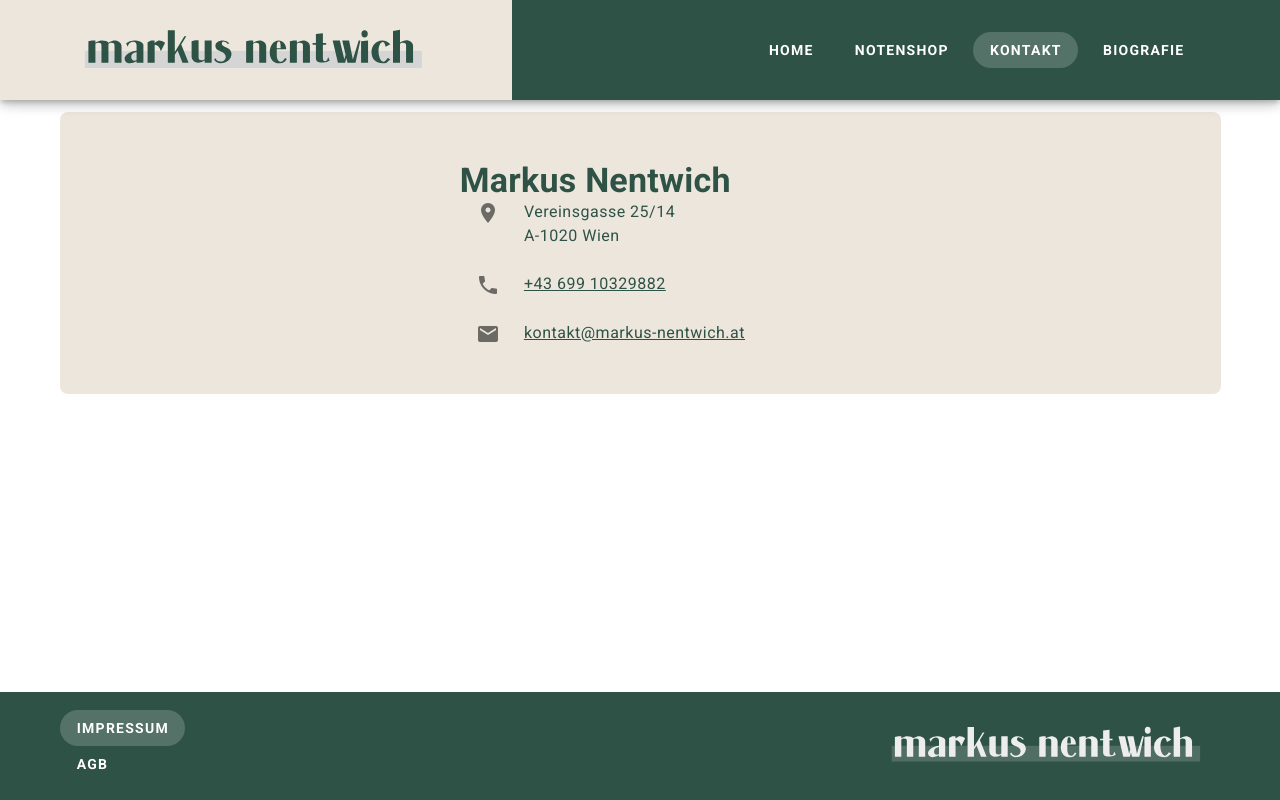
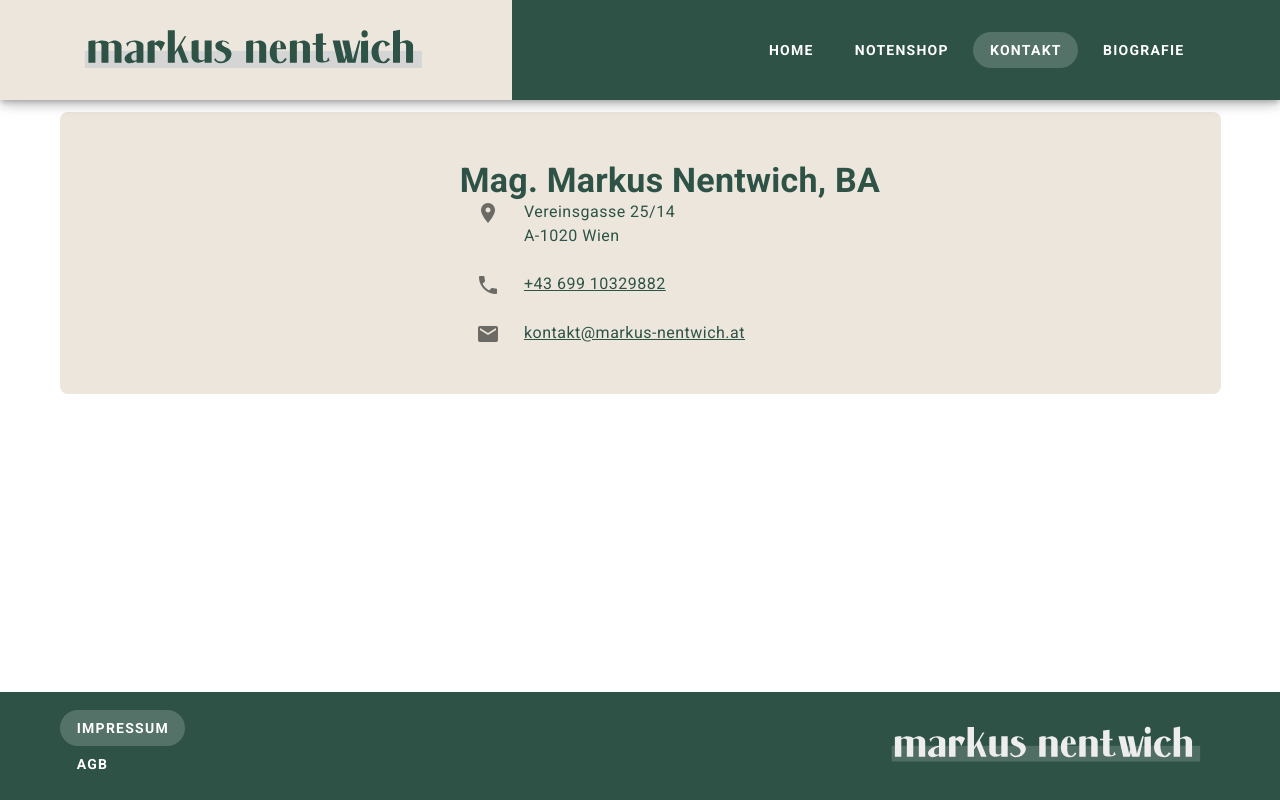
Before and after one commit to mknentwich/vuejs-ui, a Vue app: page /contact in a window 1280 px wide. Built offline with nearby package versions, Linux system fonts and the light colour scheme.

Commit message:
add new pic, edit contact details

```diff
--- a/src/views/Biography.vue
+++ b/src/views/Biography.vue
@@ -6,7 +6,7 @@
         <v-col cols="12" sm="3" justify="center" class="d-flex pa-2">
           <v-avatar :size="avatarSize" class="mx-auto">
             <v-img
-              :src="require('@/assets/nentwich_portrait.jpg')"
+              :src="require('@/assets/nentwich_portrait_alt.jpg')"
               alt="Image of Markus Nentwich"
               position="top"
             ></v-img>
--- a/src/views/Contact.vue
+++ b/src/views/Contact.vue
@@ -15,7 +15,7 @@
 
       <v-col cols="12" sm="8" class="primary--text">
         <div class="text-h4 font-weight-bold">
-          Markus Nentwich
+          Mag. Markus Nentwich, BA
         </div>
         <!-- address -->
         <v-row class="text-body-1">
```
Also changed, not shown: src/assets/nentwich_portrait_alt.jpg (added).
